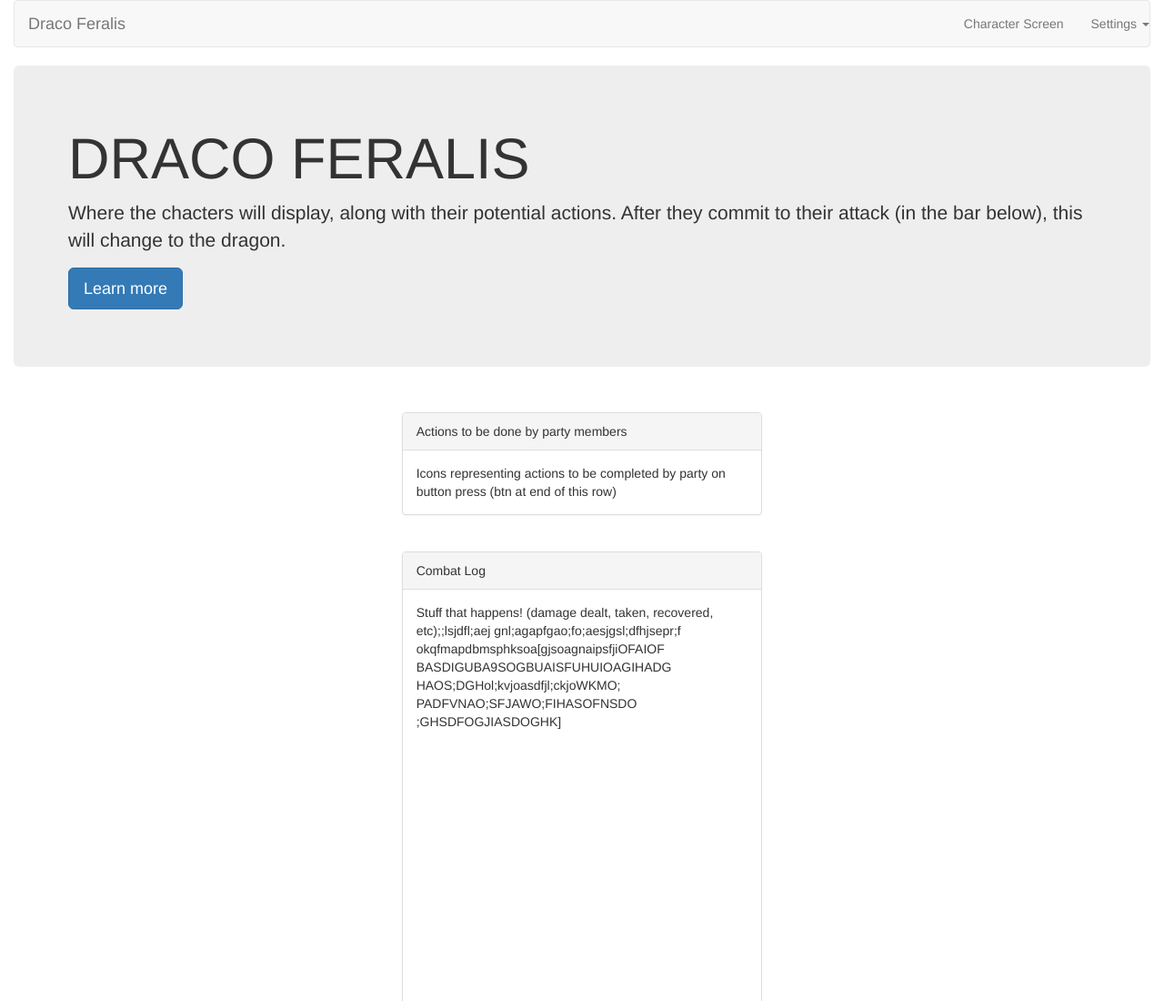
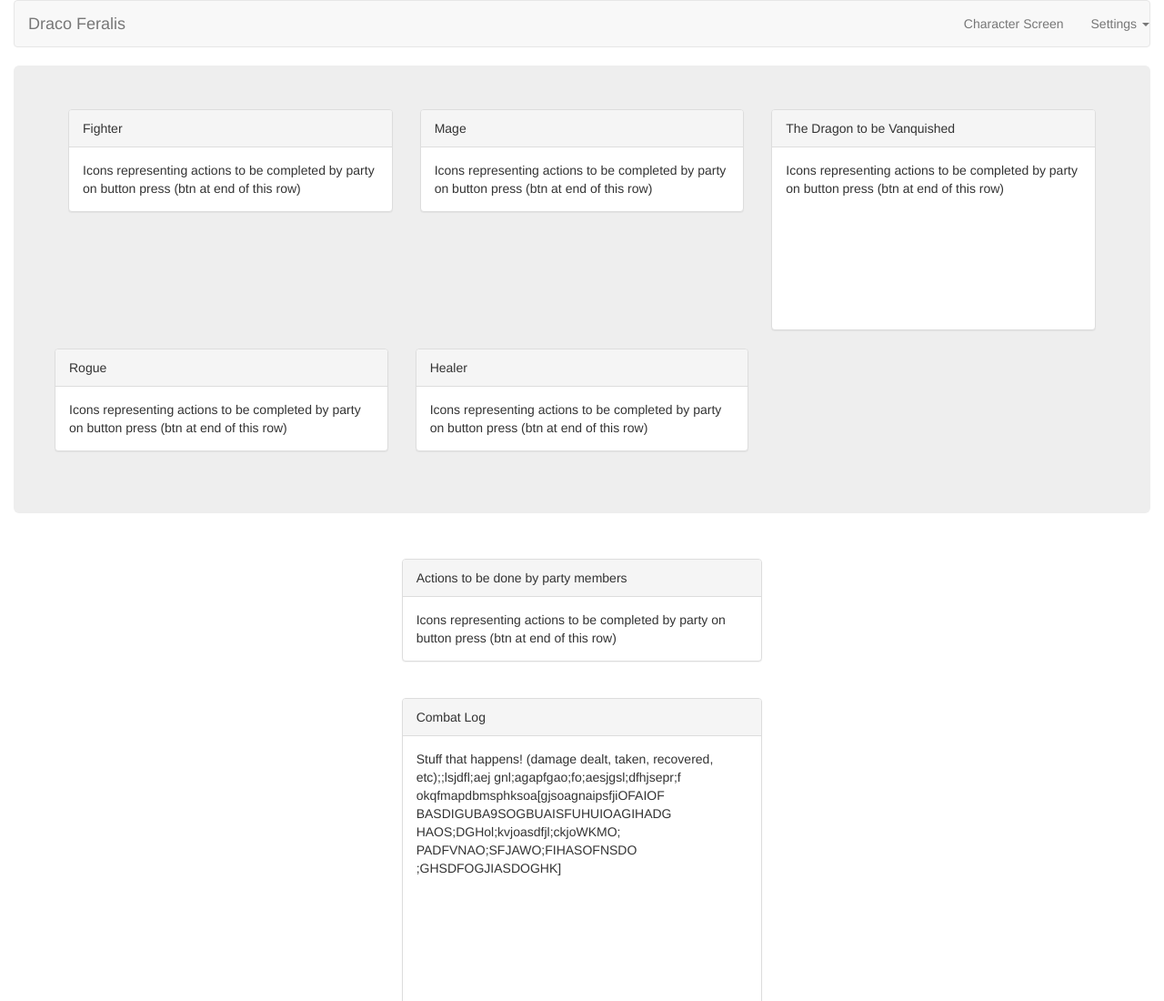
Before and after one commit to dylanmthomas19/DracoFeralis, a plain HTML site: page app/public/game.html in a window 1280 px wide. Shown: the top 1100 px of the page at 91% size. Drawn offline with nearby package versions, Linux system fonts and the light colour scheme.

Commit message:
updated combat screen to include party members and opponent

```diff
--- a/app/public/game.html
+++ b/app/public/game.html
@@ -52,12 +52,64 @@
     </div>
     <div class="container-fluid">
         <div class="jumbotron">
-            <h1>DRACO FERALIS</h1>
-            <p>Where the chacters will display, along with their potential actions. After they commit to their attack (in the
-                bar below), this will change to the dragon.</p>
-            <p>
-                <a class="btn btn-primary btn-lg" href="#" role="button">Learn more</a>
-            </p>
+            <div class="row">
+                <div class="col-md-4">
+                    <div class="panel panel-default">
+                        <div class="panel-heading">Fighter</div>
+                        <div class="panel-body">
+                            Icons representing actions to be completed by party on button press (btn at end of this row)
+                        </div>
+                    </div>
+                    <!-- <div class="col-md-4">
+
+                            </div> -->
+                </div>
+                <div class="col-md-4">
+                    <div class="panel panel-default">
+                        <div class="panel-heading">Mage</div>
+                        <div class="panel-body">
+                            Icons representing actions to be completed by party on button press (btn at end of this row)
+                        </div>
+                    </div>
+                    <!-- <div class="col-md-4">
+
+                                </div> -->
+                </div>
+                <div class="col-md-4">
+                    <div class="panel panel-default">
+                        <div class="panel-heading">The Dragon to be Vanquished</div>
+                        <div class="panel-body" style="height: 200px;">
+                            <!--Need to move styling into css file!-->
+                            Icons representing actions to be completed by party on button press (btn at end of this row)
+                        </div>
+                    </div>
+                </div>
+                <br>
+                <div class="row">
+                    <div class="col-md-4">
+                        <div class="panel panel-default">
+                            <div class="panel-heading">Rogue</div>
+                            <div class="panel-body">
+                                Icons representing actions to be completed by party on button press (btn at end of this row)
+                            </div>
+                        </div>
+                        <!-- <div class="col-md-4">
+
+                                </div> -->
+                    </div>
+                    <div class="col-md-4">
+                        <div class="panel panel-default">
+                            <div class="panel-heading">Healer</div>
+                            <div class="panel-body">
+                                Icons representing actions to be completed by party on button press (btn at end of this row)
+                            </div>
+                        </div>
+                        <!-- <div class="col-md-4">
+
+                                    </div> -->
+                    </div>
+
+                </div>
             </div>
         </div>
     </div>
@@ -90,13 +142,8 @@
                     <div class="panel-heading">Combat Log</div>
                     <div class="panel-body" style="min-height: 500px; height: 500px; overflow-y:scroll">
                         <!--Need to move styling into css file-->
-                                Stuff that happens! (damage dealt, taken, recovered, etc);;lsjdfl;aej
-                                gnl;agapfgao;fo;aesjgsl;dfhjsepr;f
-                                okqfmapdbmsphksoa[gjsoagnaipsfjiOFAIOF
-                                BASDIGUBA9SOGBUAISFUHUIOAGIHADG
-                                HAOS;DGHol;kvjoasdfjl;ckjoWKMO;
-                                PADFVNAO;SFJAWO;FIHASOFNSDO
-                                ;GHSDFOGJIASDOGHK]
+                        Stuff that happens! (damage dealt, taken, recovered, etc);;lsjdfl;aej gnl;agapfgao;fo;aesjgsl;dfhjsepr;f okqfmapdbmsphksoa[gjsoagnaipsfjiOFAIOF
+                        BASDIGUBA9SOGBUAISFUHUIOAGIHADG HAOS;DGHol;kvjoasdfjl;ckjoWKMO; PADFVNAO;SFJAWO;FIHASOFNSDO ;GHSDFOGJIASDOGHK]
 
                     </div>
                 </div>
```
Lines whose indentation alone changed are shown as unchanged.
